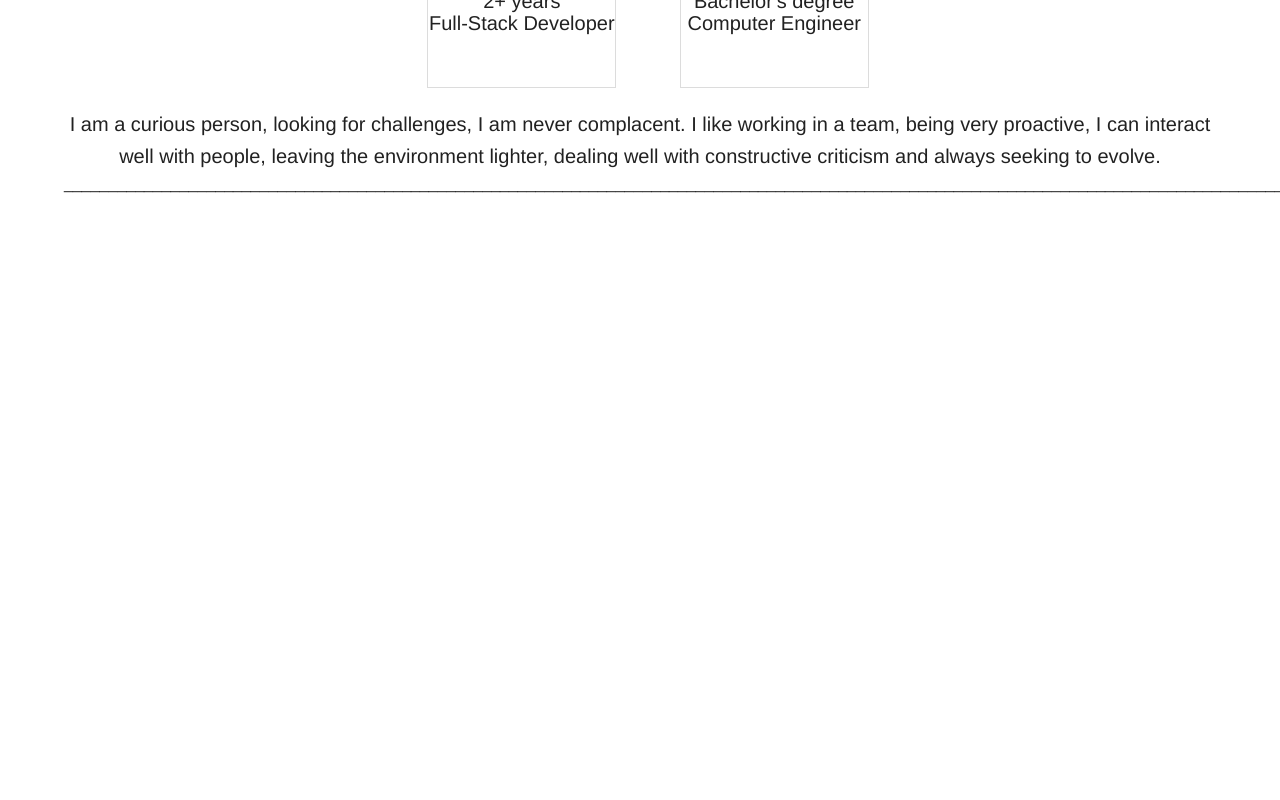
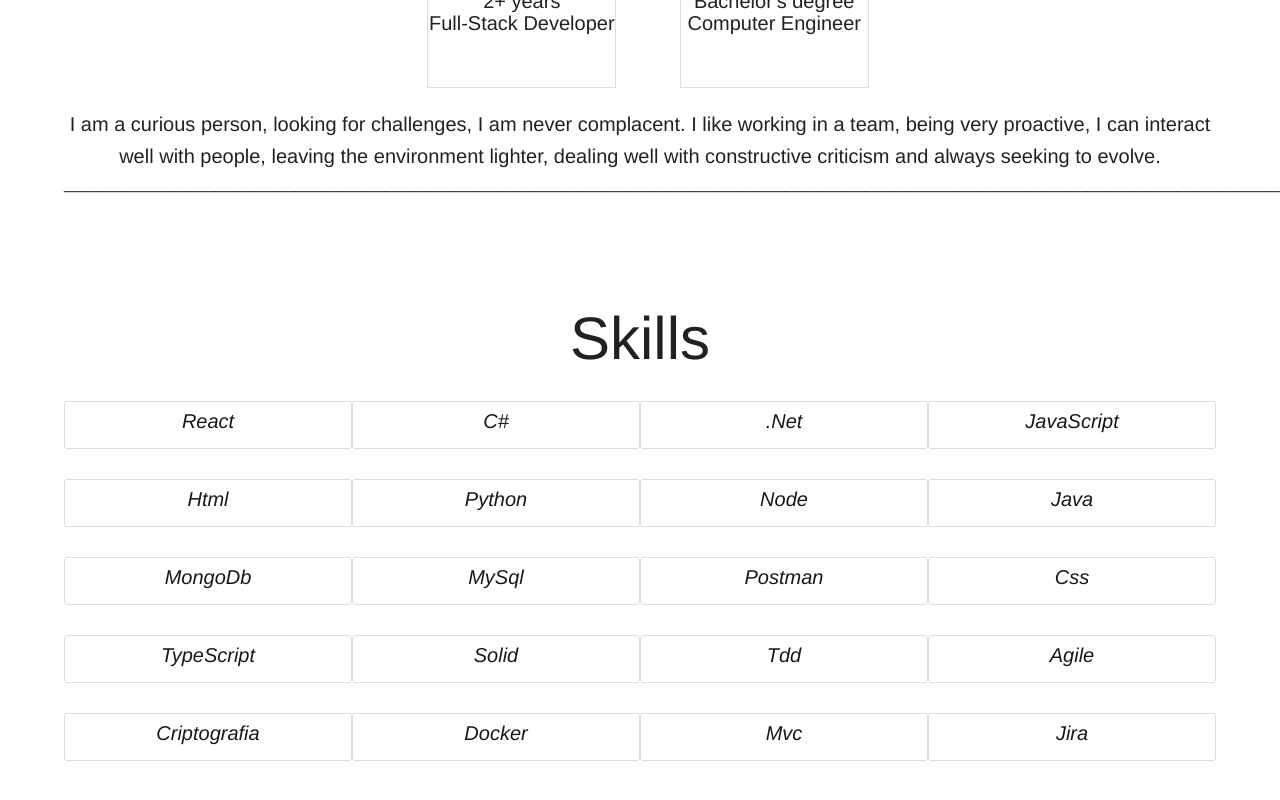
Before and after one commit to Kaio-Alves/my-portfolio, a React (Vite) app: page / in a window 1280 px wide. Shown: the part 1028-1828 px from the top of the page. Before the commit the page ends 1280 px from the top, so only its background shows below. Built offline with nearby package versions, Linux system fonts and the light colour scheme.

Commit message:
Create Skills and style Skills

```diff
--- /dev/null
+++ b/src/components/StyledSkills/StyledSkills.tsx
@@ -0,0 +1,33 @@
+import { styled } from "@mui/material";
+import { ReactNode } from "react";
+
+interface StyledButtonProps{
+    children : ReactNode
+}
+const StyledSkills:React.FC<StyledButtonProps> = ({children}) => {
+    const StyledSkills = styled("button")(({theme})=> ({
+        backgroundColor:"transparent",
+        border:`1px solid  #DCDCDC`,
+        borderRadius:"3px",
+        padding:"1px 5px",
+        width:"100%",
+        display:"inline-flex",
+        height:"48px",
+        alignItems:"center",
+        justifyContent:"space-evenly",
+        marginTop:"30px",
+        gap:"10px",
+        fontStyle:"italic",
+        color:theme.palette.primary.dark,
+        '&:hover':{
+            backgroundColor:theme.palette.secondary.light
+        }
+    }));
+    return (
+      <>
+        <StyledSkills>{children}</StyledSkills>
+      </>
+    )
+  }
+
+  export default StyledSkills
--- a/src/pages/Home/Home.tsx
+++ b/src/pages/Home/Home.tsx
@@ -2,6 +2,7 @@
 import NavBar from "../../components/NavBar/NavBar";
 import About from "./sections/About/About";
 import Hero from "./sections/Hero/Hero";
+import Skills from "./sections/Skills/Skills";
 
 const Home = () => {
 
@@ -10,6 +11,7 @@ const Home = () => {
         <NavBar/>
         <Hero/>
         <About/>
+        <Skills/>
       </>
     )
   }
--- /dev/null
+++ b/src/pages/Home/sections/Skills/Skills.tsx
@@ -0,0 +1,98 @@
+import { Container, Grid, Typography, styled } from "@mui/material";
+import StyledSkills from "../../../../components/StyledSkills/StyledSkills";
+
+
+const Skills = () => {
+    const StyledSkillss = styled("div")(({theme})=> ({
+        backgroundColor:theme.palette.primary.contrastText,
+        height:"70vh",
+        display:"flex",
+        alignItems:"center"
+    }));
+
+    return (
+      <>
+      <StyledSkillss>
+      <Container maxWidth="lg" >
+        <Grid item xs={12} md={12} >
+            <Typography  variant="h2" textAlign="center" pb={2}>Skills</Typography>
+            <Grid item xs={12} md={4} display="block" justifyContent="center" style={{marginTop:"-20px"}}>
+                <Grid item xs={12} md={4} display="flex" justifyContent="center">
+                    <StyledSkills>
+                        <Typography variant="h6" textAlign="center" pb={1}>React</Typography>
+                    </StyledSkills>
+                    <StyledSkills>
+                        <Typography variant="h6" textAlign="center" pb={1}>C#</Typography>
+                    </StyledSkills>
+                    <StyledSkills>
+                        <Typography variant="h6" textAlign="center" pb={1}>.Net</Typography>
+                    </StyledSkills>
+                    <StyledSkills>
+                        <Typography variant="h6" textAlign="center" pb={1}>JavaScript</Typography>
+                    </StyledSkills>
+                </Grid>
+                <Grid item xs={12} md={4} display="flex" justifyContent="center">
+                    <StyledSkills>
+                        <Typography variant="h6" textAlign="center" pb={1}>Html</Typography>
+                    </StyledSkills>
+                    <StyledSkills>
+                        <Typography variant="h6" textAlign="center" pb={1}>Python</Typography>
+                    </StyledSkills>
+                    <StyledSkills>
+                        <Typography variant="h6" textAlign="center" pb={1}>Node</Typography>
+                    </StyledSkills>
+                    <StyledSkills>
+                        <Typography variant="h6" textAlign="center" pb={1}>Java</Typography>
+                    </StyledSkills>
+                </Grid>
+                <Grid item xs={12} md={4} display="flex" justifyContent="center">
+                    <StyledSkills>
+                        <Typography variant="h6" textAlign="center" pb={1}>MongoDb</Typography>
+                    </StyledSkills>
+                    <StyledSkills>
+                        <Typography variant="h6" textAlign="center" pb={1}>MySql</Typography>
+                    </StyledSkills>
+                    <StyledSkills>
+                        <Typography variant="h6" textAlign="center" pb={1}>Postman</Typography>
+                    </StyledSkills>
+                    <StyledSkills>
+                        <Typography variant="h6" textAlign="center" pb={1}>Css</Typography>
+                    </StyledSkills>
+                </Grid>
+                <Grid item xs={12} md={4} display="flex" justifyContent="center">
+                    <StyledSkills>
+                        <Typography variant="h6" textAlign="center" pb={1}>TypeScript</Typography>
+                    </StyledSkills>
+                    <StyledSkills>
+                        <Typography variant="h6" textAlign="center" pb={1}>Solid</Typography>
+                    </StyledSkills>
+                    <StyledSkills>
+                        <Typography variant="h6" textAlign="center" pb={1}>Tdd</Typography>
+                    </StyledSkills>
+                    <StyledSkills>
+                        <Typography variant="h6" textAlign="center" pb={1}>Agile</Typography>
+                    </StyledSkills>
+                </Grid>
+                <Grid item xs={12} md={4} display="flex" justifyContent="center">
+                    <StyledSkills>
+                        <Typography variant="h6" textAlign="center" pb={1}>Criptografia</Typography>
+                    </StyledSkills>
+                    <StyledSkills>
+                        <Typography variant="h6" textAlign="center" pb={1}>Docker</Typography>
+                    </StyledSkills>
+                    <StyledSkills>
+                        <Typography variant="h6" textAlign="center" pb={1}>Mvc</Typography>
+                    </StyledSkills>
+                    <StyledSkills>
+                        <Typography variant="h6" textAlign="center" pb={1}>Jira</Typography>
+                    </StyledSkills>
+                </Grid>
+            </Grid>
+        </Grid>
+      </Container>
+      </StyledSkillss>
+      </>
+    )
+  }
+
+  export default Skills
```
